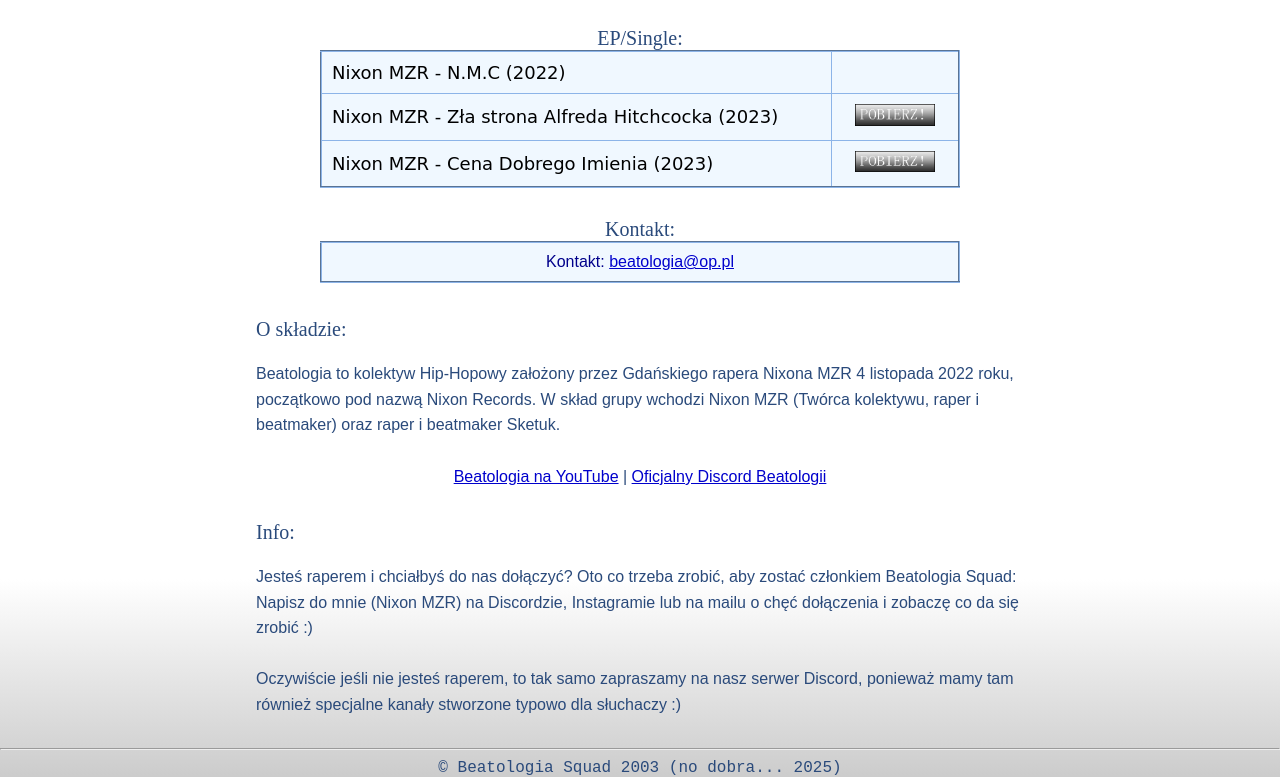
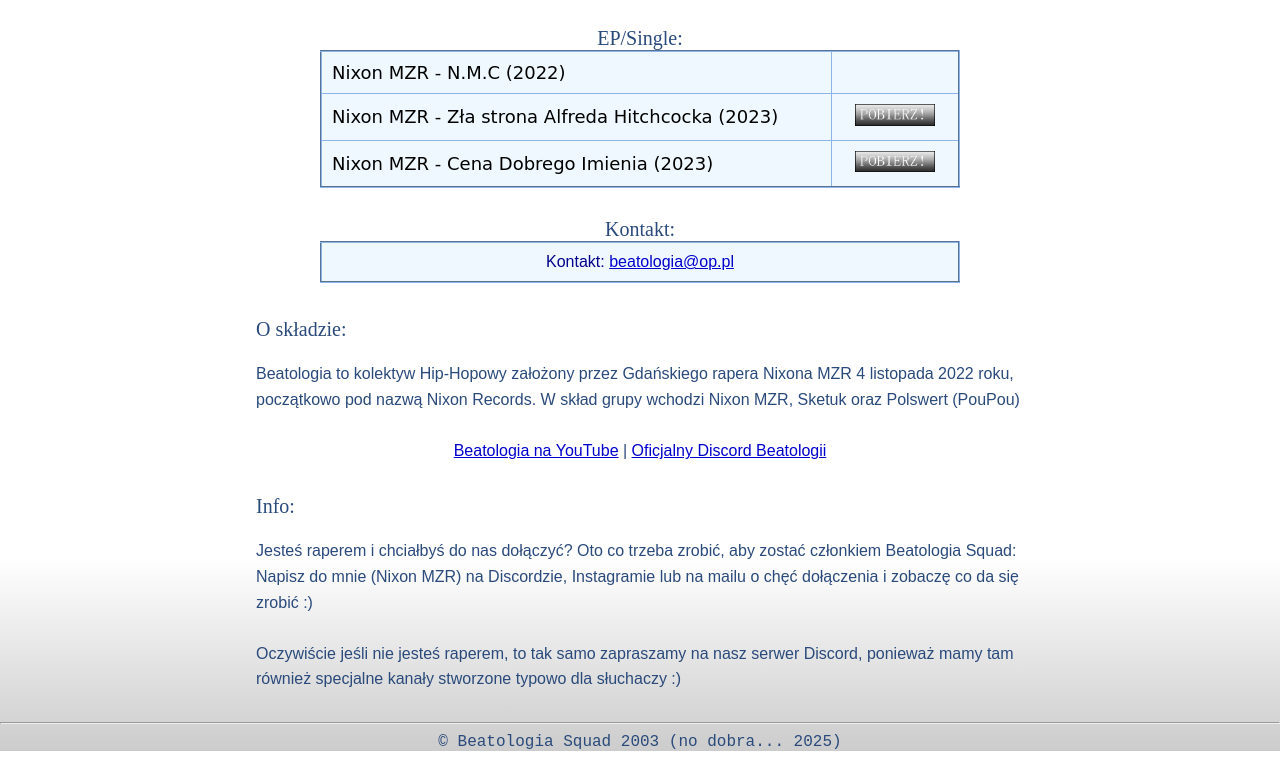
Before and after one commit to beatologia/beatologia, a plain HTML site: page index.html in a window 1280 px wide. Shown: the part 541-1318 px from the top of the page. After the commit the page ends 1292 px from the top, so only its background shows below. Drawn offline with Linux system fonts and the light colour scheme.

Commit message:
Add files via upload

```diff
--- a/index.html
+++ b/index.html
@@ -180,7 +180,7 @@
   <div class="opis">
     <p class="opis-naglowek">O składzie:</p>
     <p>
-      Beatologia to kolektyw Hip-Hopowy założony przez Gdańskiego rapera Nixona MZR 4 listopada 2022 roku, początkowo pod nazwą Nixon Records. W skład grupy wchodzi Nixon MZR (Twórca kolektywu, raper i beatmaker) oraz raper i beatmaker Sketuk.
+      Beatologia to kolektyw Hip-Hopowy założony przez Gdańskiego rapera Nixona MZR 4 listopada 2022 roku, początkowo pod nazwą Nixon Records. W skład grupy wchodzi Nixon MZR, Sketuk oraz Polswert (PouPou)
     </p>
   </div>
 
```
